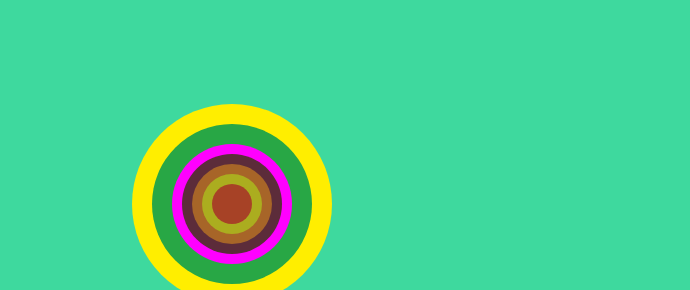
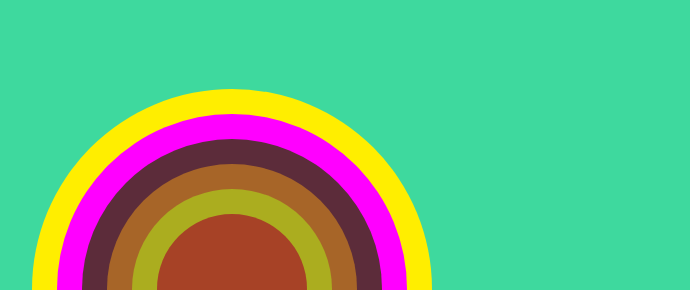
Before and after one commit to M3L10/tarea-web2, a plain HTML site: page index.html in a window 1280 px wide. Shown: the part 86-376 px from the top of the page, without its empty margins (244-934 px from the left). Drawn offline with Linux system fonts and the light colour scheme.

Commit message:
Add files via upload

```diff
--- a/css/estilo.css
+++ b/css/estilo.css
@@ -3,14 +3,14 @@ body {
     display: flex;
     justify-content: center;
     align-items: center;
-    height: 100vh;
+    height: 150vh;
     background-color: #3ed99e;
 }
 
 .container {
     display: flex;
     flex-direction: column;
-    gap: 20px;
+    gap: 250px;
 }
 
 .circle-set {
@@ -21,15 +21,15 @@ body {
 
 .circle {
     position: absolute;
-    border-radius: 50%;
+    border-radius: 100%;
     transform: translate(-50%, -50%);
     top: 50%;
     left: 50%;
 }
 
 .circle1 {
-    width: 200px;
-    height: 200px;
+    width: 400px;
+    height: 400px;
     background-color: #ffee00;
 }
 
@@ -40,29 +40,29 @@ body {
 }
 
 .circle3 {
-    width: 120px;
-    height: 120px;
+    width: 350px;
+    height: 350px;
     background-color: #ff00ff;
 }
 
 .circle4 {
-    width: 100px;
-    height: 100px;
+    width: 300px;
+    height: 300px;
     background-color: #5c2c3a;
 }
 .circle5 {
-    width: 80px;
-    height: 80px;
+    width: 250px;
+    height: 250px;
     background-color: #a76528;
 }
 
 .circle6 {
-    width: 60px;
-    height: 60px;
+    width: 200px;
+    height: 200px;
     background-color: hwb(61 12% 32%);
 }
 .circle7 {
-    width: 40px;
-    height: 40px;
+    width: 150px;
+    height: 150px;
     background-color: #a72828cd;
 }
```
